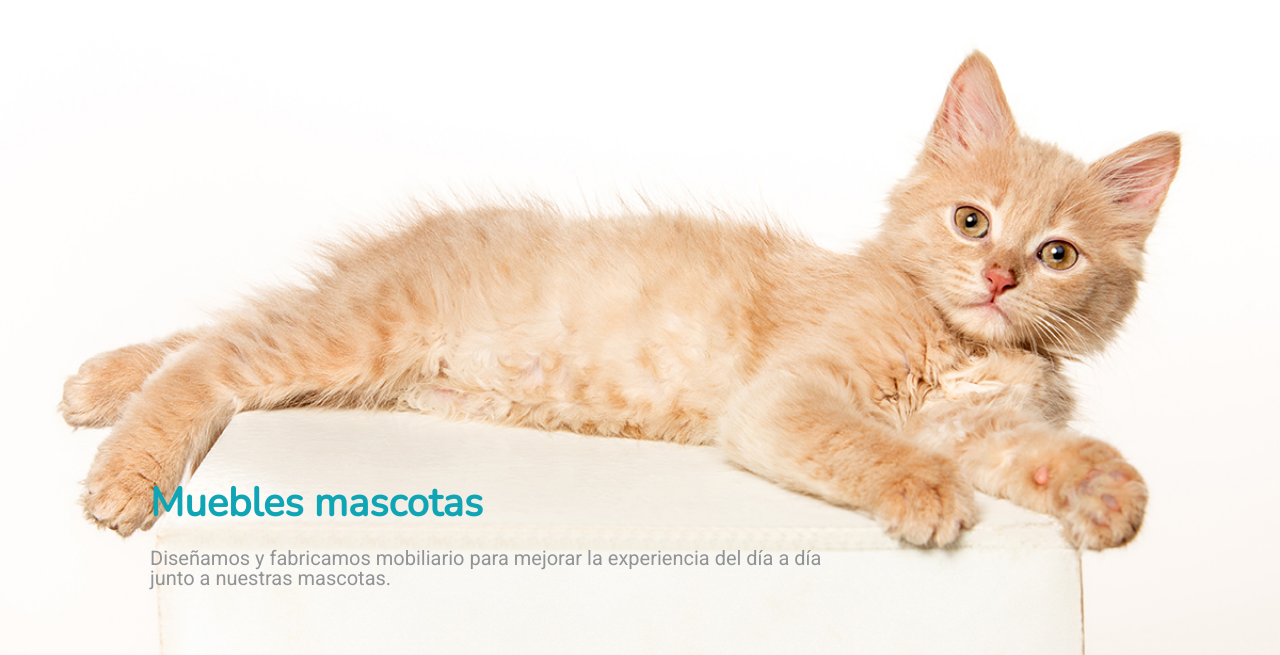
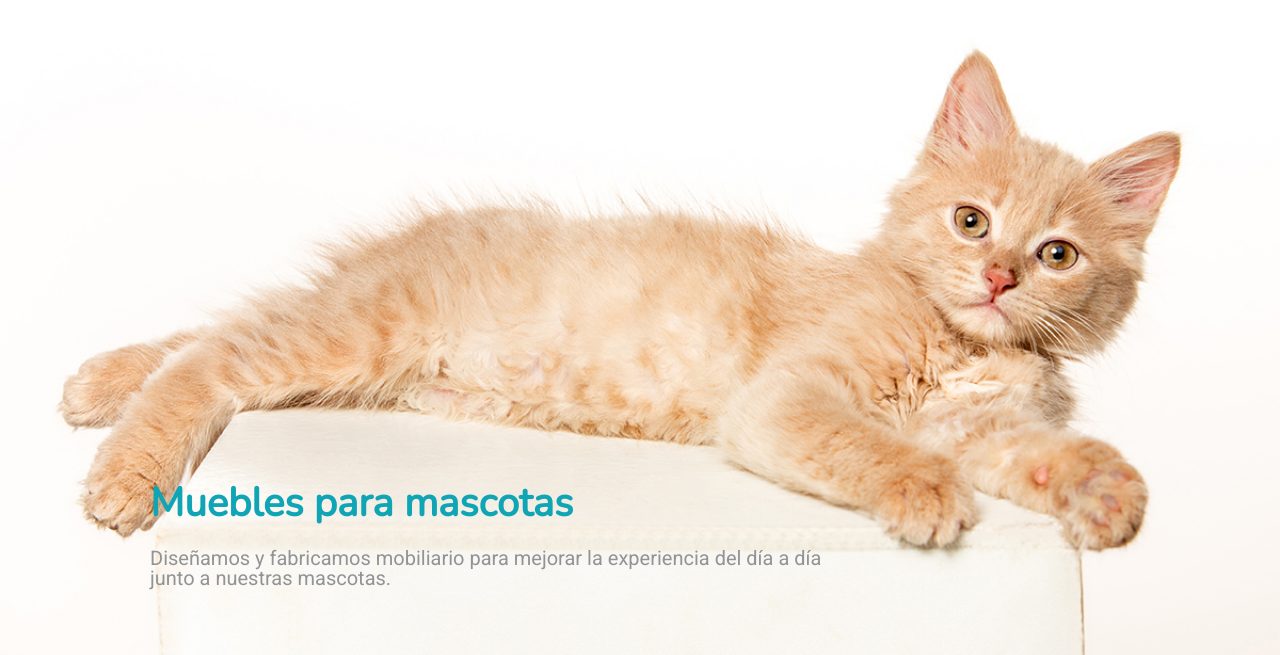
Before and after one commit to pedropuccini/Luco-Objetos, a website: page index.html in a window 1280 px wide. Shown: the part 142-797 px from the top of the page. Drawn offline with nearby package versions, Linux system fonts and the light colour scheme.

Commit message:
titulo modificado

```diff
--- a/index.html
+++ b/index.html
@@ -41,7 +41,7 @@
 
     <div id="principal">
         <div>
-            <h1>Muebles mascotas</h1>
+            <h1>Muebles para mascotas</h1>
             <p>Diseñamos y fabricamos mobiliario para mejorar la experiencia del día a día junto a nuestras mascotas.</p>
         </div>
     </div>
```
